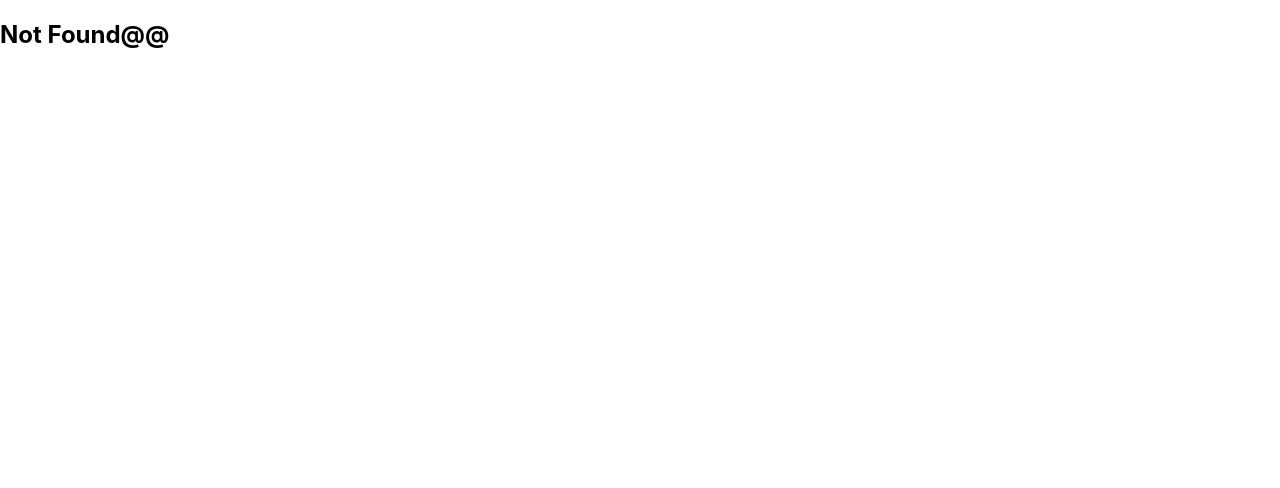
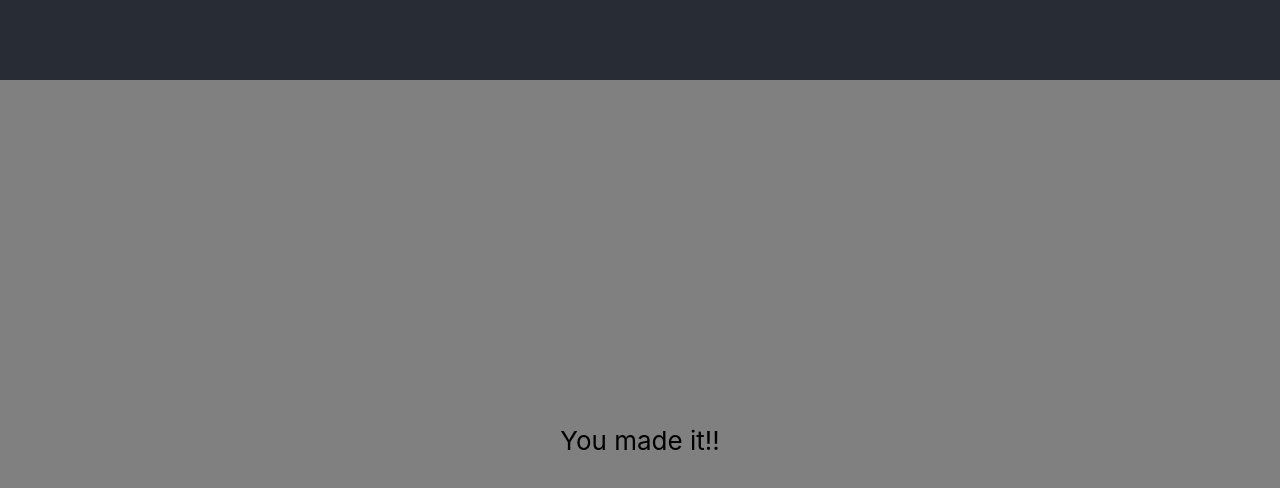
Before and after one commit to dasalazar1/trigger-tracker, a React (Create React App) app: page /menu in a window 1280 px wide. Shown: the top 488 px of the page. Built offline with nearby package versions, Linux system fonts and the light colour scheme.

Commit message:
nested routing working.

```diff
--- a/src/App.js
+++ b/src/App.js
@@ -1,6 +1,8 @@
 import React, { Component } from 'react';
 import './App.css';
 import TriggerAdd from './components/TriggerAdd';
+import { Route } from 'react-router-dom';
+import TriggerMenu from './components/TriggerMenu';
 
 class App extends Component {
   state = {
@@ -17,16 +19,17 @@ class App extends Component {
       triggers: triggers // if thay are the same name then just "triggers" is okay
     });
 
-    this.props.history.push()
+    this.props.history.push();
   };
 
   render() {
     return (
       <div className="App">
         <header className="App-header" />
-        <body className="App-body">
-          <TriggerAdd addTrigger={this.addTrigger} />
-        </body>
+        <div className="App-body">
+          <Route exact path="/" render={props => <TriggerAdd {...props} addTrigger={this.addTrigger} />} />
+          <Route path="/menu" component={TriggerMenu} />
+        </div>
       </div>
     );
   }
--- a/src/components/Router.js
+++ b/src/components/Router.js
@@ -1,12 +1,14 @@
 import React from 'react';
 import { BrowserRouter, Route, Switch } from 'react-router-dom';
 import App from '../App';
+import TriggerMenu from './TriggerMenu';
 import NotFound from './NotFound';
 
 const Router = () => (
   <BrowserRouter>
     <Switch>
-      <Route exact={true} path="/" component={App} />
+      <Route path="/" component={App} />
+      {/* <Route path="/menu" component={TriggerMenu} /> */}
       <Route component={NotFound} />
     </Switch>
   </BrowserRouter>
--- a/src/components/TriggerAdd.js
+++ b/src/components/TriggerAdd.js
@@ -8,9 +8,18 @@ class TriggerAdd extends Component {
 
   myInput = React.createRef();
 
+  handleSubmit = event => {
+    event.preventDefault();
+
+    this.props.addTrigger(this.myInput.current.value);
+    console.log('TCL: TriggerAdd -> this.myInput.value', this.myInput.current.value);
+
+    this.props.history.push(`/menu`);
+  };
+
   render() {
     return (
-      <form onSubmit={this.props.addTrigger}>
+      <form onSubmit={this.handleSubmit}>
         <p>What is your trigger?</p>
         <input type="text" required placeholder="Trigger" ref={this.myInput} />
         <br />
--- a/src/components/TriggerMenu.js
+++ b/src/components/TriggerMenu.js
@@ -6,10 +6,13 @@ class TriggerMenu extends Component {
   //   triggers: propTypes.object
   // };
 
-  myInput = React.createRef();
-
   render() {
-    return <React.Fragment />;
+    console.log('menu');
+    return (
+      <React.Fragment>
+        <div>You made it!!</div>
+      </React.Fragment>
+    );
   }
 }
 
```
